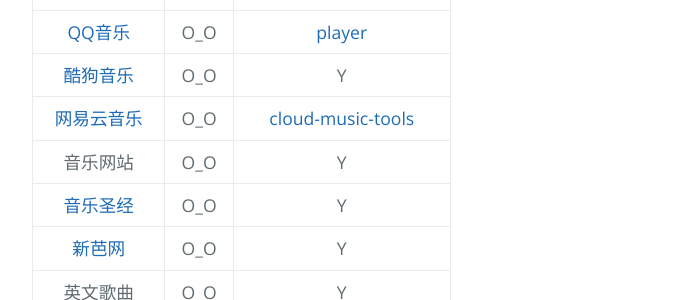
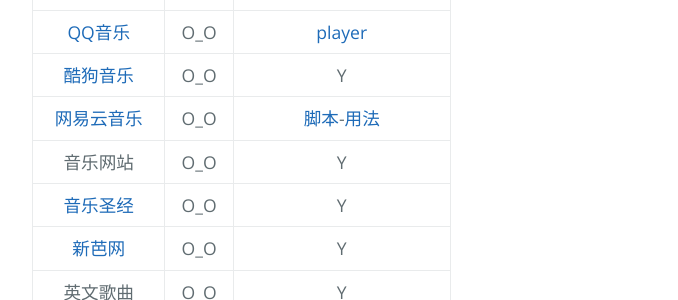
Before and after one commit to AmbroseRen/test, a Jekyll site: the page built from Art/Music/index.md, in a window 1280 px wide. Shown: the part 427-727 px from the top of the page, without its empty margins (128-806 px from the left). Built offline with Jekyll 4.4.1, drawn with Linux system fonts in a browser that asks for light colours; nearby versions of some CDN libraries; our own code applies the rules of GitHub Pages for plain Markdown files; library files that are not in the unit come from our copies; the repository's description, which GitHub fills in, is left out.

Commit message:
Update index.md

```diff
--- a/Art/Music/index.md
+++ b/Art/Music/index.md
@@ -32,7 +32,7 @@
 | 主平台 | O_O | Y |
 | [QQ音乐](https://y.qq.com/n/ryqq/profile/create) | O_O | [player](https://y.qq.com/n/ryqq/player) |
 | [酷狗音乐](http://www.kugou.com/) | O_O | Y |
-| [网易云音乐](https://music.163.com/) | O_O | [cloud-music-tools](https://github.com/meng-chuan/Unlock-netease-cloud-music) |
+| [网易云音乐](https://music.163.com/) | O_O | [脚本](https://raw.githubusercontent.com/DesperadoJ/Rules-for-UnblockNeteaseMusic/master/Clash/UnblockNeteaseMusic.yaml)-[用法](https://desperadoj.com/16.html) |
 | 音乐网站 | O_O | Y |
 | [音乐圣经](https://www.musicbible.com/) | O_O | Y |
 | [新芭网](https://www.sin80.com/artist/beethoven) | O_O | Y |
```
